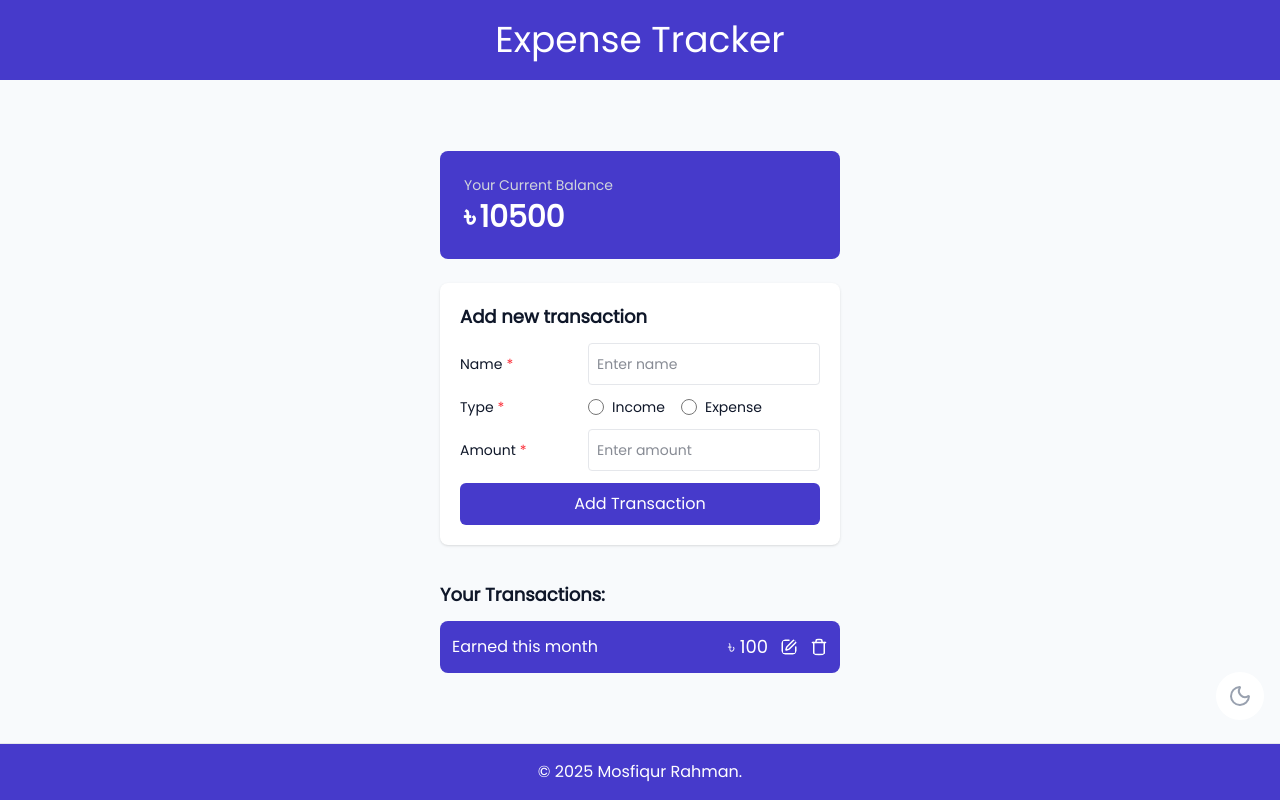
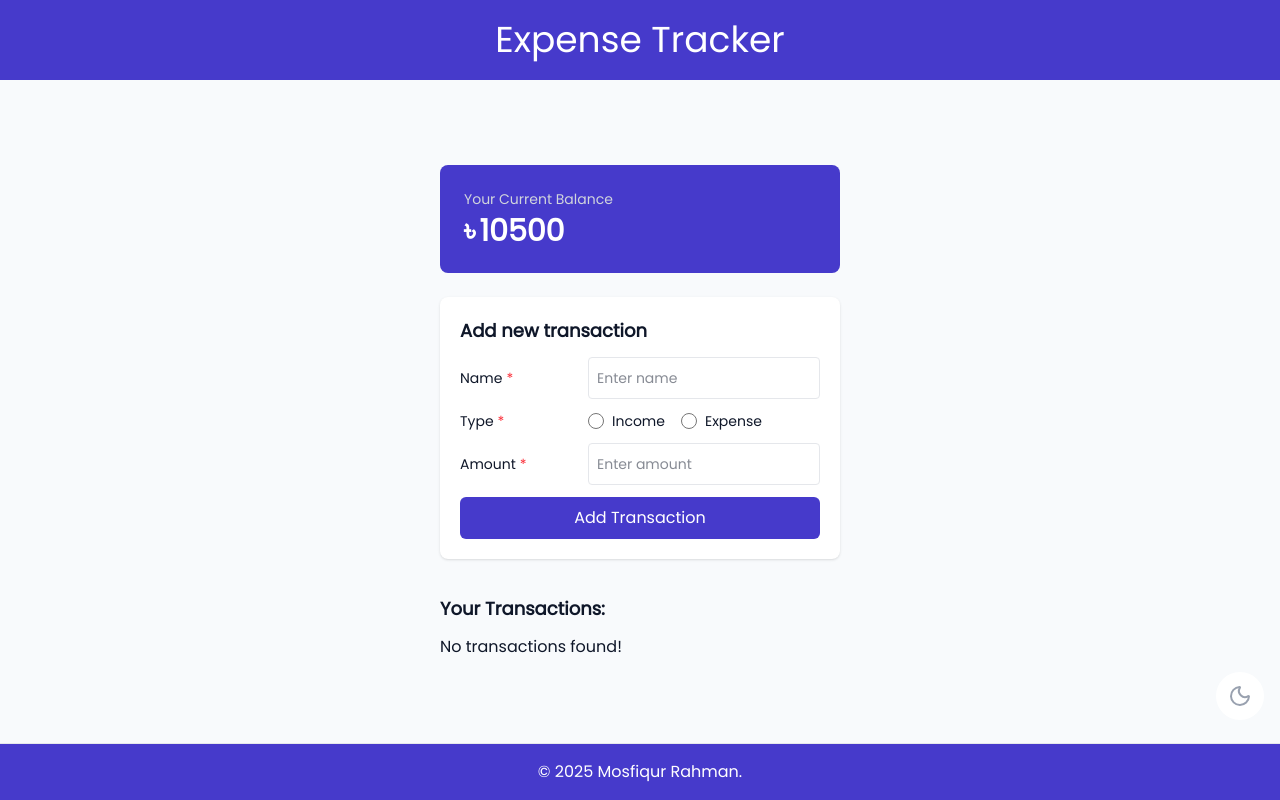
Before and after one commit to MosfiqurRubel/think-in-a-redux-way, a React (Vite) app in the folder expense_tracker/: page / in a window 1280 px wide. Built offline with nearby package versions, Linux system fonts and the light colour scheme.

Commit message:
Feature- Getting list of Transactions

```diff
--- a/expense_tracker/src/components/transactions/TransactionItem.jsx
+++ b/expense_tracker/src/components/transactions/TransactionItem.jsx
@@ -1,8 +1,10 @@
 import { SquarePen, Trash } from "lucide-react";
 import Button from "@/components/ui/Button";
 
-const TransactionItem = ({ type, title, amount }) => {
-  const bgClass = type === "income" ? "bg-primary" : "bg-danger";
+const TransactionItem = ({ transaction }) => {
+  const { name, type, amount } = transaction || {};
+
+  const bgClass = type === "income" ? "bg-primary" : "bg-red-700";
 
   const handleLike = () => {
     //
@@ -12,7 +14,7 @@ const TransactionItem = ({ type, title, amount }) => {
     <li
       className={`${bgClass} text-white p-3 rounded-lg flex justify-between items-center`}
     >
-      <p>{title}</p>
+      <p>{name}</p>
       <div className="flex items-center gap-3">
         <p className="text-lg font-medium">৳ {amount}</p>
 
--- a/expense_tracker/src/components/transactions/TransactionList.jsx
+++ b/expense_tracker/src/components/transactions/TransactionList.jsx
@@ -1,12 +1,33 @@
+import { useSelector } from "react-redux";
 import TransactionItem from "./TransactionItem";
+import Loading from "@/components/ui/Loading";
 
-const TransactionList = () => (
-  <div className="w-[320px] sm:w-[400px] max-h-[500px] overflow-y-auto">
-    <p className="text-left text-lg font-semibold my-3">Your Transactions:</p>
-    <ul className="space-y-3">
-      <TransactionItem type="income" title="Earned this month" amount="100" />
-    </ul>
-  </div>
-);
+const TransactionList = () => {
+  const { transactions, isLoading, isError, error } = useSelector(
+    (state) => state.transaction
+  );
+
+  // decide what to render
+  let content;
+
+  if (isLoading) content = <Loading />;
+  if (!isLoading && isError) content = <Loading loadingText={error} />;
+
+  if (!isError && !isLoading && transactions?.length === 0) {
+    content = <div className="col-span-12">No transactions found!</div>;
+  }
+  if (!isError && !isLoading && transactions?.length > 0) {
+    content = transactions.map((transaction) => (
+      <TransactionItem key={transaction.id} transaction={transaction} />
+    ));
+  }
+
+  return (
+    <div className="w-[320px] sm:w-[400px] max-h-[500px] overflow-y-auto">
+      <p className="text-left text-lg font-semibold my-3">Your Transactions:</p>
+      <ul className="space-y-3">{content}</ul>
+    </div>
+  );
+};
 
 export default TransactionList;
```
